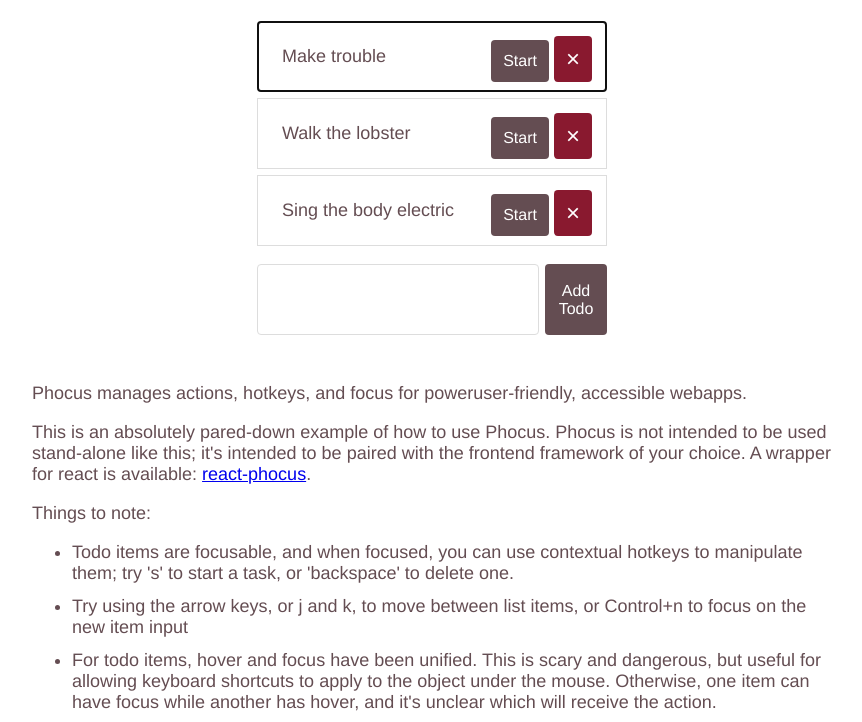
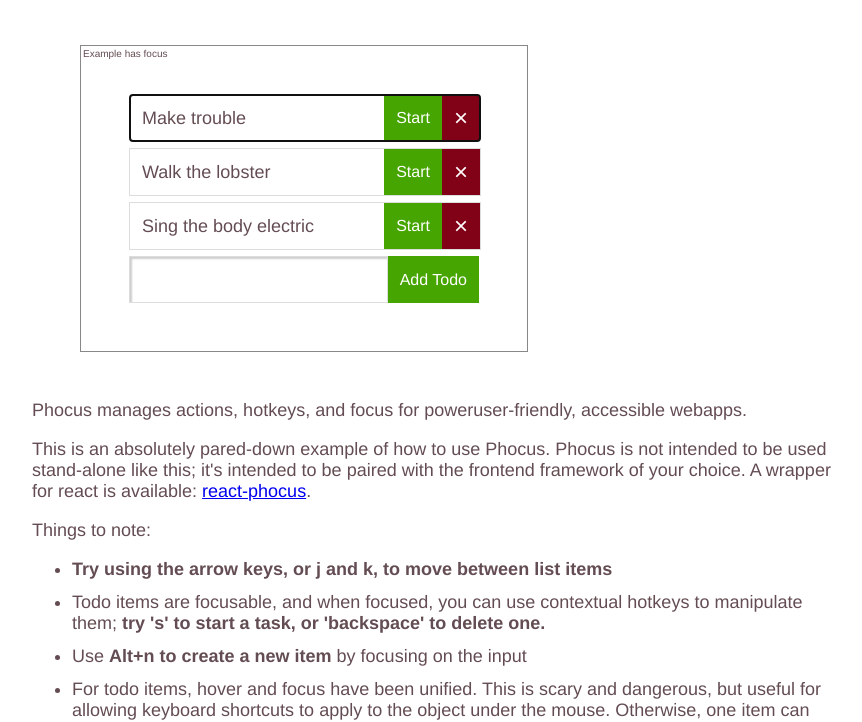
Before and after one commit to diiq/phocus-example, a website built with webpack: page index.html in a window 1280 px wide. Shown: the part 69-791 px from the top of the page, without its empty margins (208-1070 px from the left). Built offline with Linux system fonts and the light colour scheme.

Commit message:
Use latest phocus, add styles, fix windows Control+n

```diff
--- a/index.html
+++ b/index.html
@@ -16,6 +16,7 @@
     <h1>Phocus: Todo List Example</h1>
 
     <div data-phocus-context-name="todo-list" class="list">
+      <div class="active">Example has focus</div>
       <ul id="list"></ul>
       <div data-phocus-context-name="todo-item-form" class="new-item-form">
         <input type="text" id="new-item-form" data-phocus-id="new-item-form" />
@@ -33,18 +34,17 @@
 
       <p>Things to note:
         <ul>
-          <li>Todo items are focusable, and when focused, you can use contextual hotkeys to manipulate them; try 's' to
-            start a task, or 'backspace' to delete one.</li>
-          <li>Try using the arrow keys, or j and k, to move between list items, or Control+n to focus on the new item
-            input</li>
+          <li><strong>Try using the arrow keys, or j and k, to move between list items</strong></li>
+          <li>Todo items are focusable, and when focused, you can use contextual hotkeys to manipulate them; <strong>try 's' to
+            start a task, or 'backspace' to delete one.</strong></li>
+          <li>Use <strong>Alt+n to create a new item</strong> by focusing on the input</li>
           <li>For todo items, hover and focus have been unified. This is scary
             and dangerous, but useful for allowing keyboard shortcuts to apply to
             the object under the mouse. Otherwise, one item can have focus while
             another has hover, and it's unclear which will receive the
-            action.</li>
+            action. Pulling this stunt is optional in Phocus, and not the default.</li>
           <li><span tabindex="0" data-phocus-id="todo-item-2" style="color: blue">This text</span> has the same
-            phocus-id as one of the
-            todo items, but phocus never mistakenly focuses on it instead.</li>
+            phocus-id as one of the todo items, but phocus never mistakenly focuses on it instead.</li>
           <li>In the source, none of these buttons have text; empty buttons are given default labels by Phocus.</li>
           <li>Buttons are given aria labels and tooltips which describe their behavior, and any relevant keyboard
             shortcut. A screenreader will read the &times; button as "Delete (backspace)".</li>
--- a/index.js
+++ b/index.js
@@ -25,8 +25,9 @@ ActionContextService.addContext("todo-list", {
   actions: {
     add: new Action({
       name: "Add Todo",
-      defaultKeys: ["Control+n"],
-      actOn: (_, elt) => {
+      defaultKeys: ["Alt+n"],
+      actOn: (e, elt) => {
+        console.log("OK")
         focusInContext("new-item-form", elt);
       }
     })
@@ -189,7 +190,7 @@ function renderItem(item) {
     data-phocus-context-argument="${item.id}"
     data-phocus-on-mouseover="true"
     class="${item.status}">
-      ${item.name}
+      <span>${item.name}</span>
       <div class="buttons">
         <button data-phocus-action="start"></button>
         <button data-phocus-action="finish"></button>
--- a/package.json
+++ b/package.json
@@ -5,11 +5,11 @@
   "repository": "https://github.com/diiq/phocus-example",
   "main": "index.js",
   "dependencies": {
-    "phocus": "1.2.0"
+    "phocus": "1.4.4"
   },
   "devDependencies": {
-    "webpack": "^4.19.1",
-    "webpack-cli": "^3.1.1"
+    "webpack": "^4.42.1",
+    "webpack-cli": "^3.3.11"
   },
   "scripts": {
     "test": "echo \"Error: no test specified\" && exit 1",
--- a/styles.css
+++ b/styles.css
@@ -12,30 +12,60 @@ main {
 button {
   font-family: Avenir,Helvetica Neue,Helvetica,Arial,sans-serif;
   border: 0;
-  border-radius: 4px;
+  border-radius: 0;
   padding: 12px;
-  background-color: #644d52;
+  background-color: #47a501;
   color: #fff;
   font-size: 16px;
   font-weight: 100;
+  line-height: 18px;
+  cursor: pointer;
+}
+button:hover {
+  padding: 14px;
+  margin: -2px;
 }
 
 .list {
   width: 350px;
-  margin: 0 auto;
-  margin-bottom: 48px;
+  margin: 48px;
+  padding: 48px;
+  border: 1px solid #ddd;
+  position: relative
+}
+.list:focus-within {
+  border: 1px solid #888;
+}
+.list:focus-within .active {
+  display: block;
+}
+.active {
+  display: none;
+  position: absolute;
+  top: 2px;
+  left: 2px;
+  font-size: 10px;
 }
 
 .list ul {
   list-style-type: none;
   padding: 0;
+  margin: 0;
 }
 
 .list li {
   border: 1px solid #ddd;
-  padding: 24px;
-  width: 300px;
+  width: 350px;
   margin-bottom: 6px;
+  display: flex;
+  justify-content: space-between;
+  align-items: center;
+}
+.list li:focus {
+  border: 1px solid #00a5ff;
+}
+.list li span {
+  padding: 12px;
 }
 .list li.started {
   border: 1px solid #d295e6;
@@ -54,19 +84,22 @@ button {
   display: none;
 }
 .list li .buttons {
-  float: right;
-  margin-top: -10px;
-  margin-right: -10px;
+  display: flex;
+
 }
 button[data-phocus-action="delete"] {
-  background-color: #89192f;
+  background-color: #810116;
+  color: #fff;
+  border: none;
   font-size: 24px;
   vertical-align: bottom;
   line-height: 22px;
   content: "&times;";
 }
 button[data-phocus-action="finish"] {
-  background-color: #01530d;
+  background-color: #d47b02;
+  color: #fff;
+  border: none;
   display: none;
 }
 
@@ -76,11 +109,12 @@ button[data-phocus-action="finish"] {
 input {
   font-family: Avenir,Helvetica Neue,Helvetica,Arial,sans-serif;
   border: 1px solid #ddd;
-  border-radius: 4px;
+  box-shadow: 2px 2px 2px inset rgba(0, 0, 0, 0.2);
+  border-radius: #ddd;
   flex: 1;
-  margin-right: 6px;
+  margin-right: 0;
   font-size: 18px;
-  padding: 24px;
+  padding: 12px;
 }
 
 .descriptive-text {
```
Also changed, not shown: dist/bundle.js, 2 other files.
